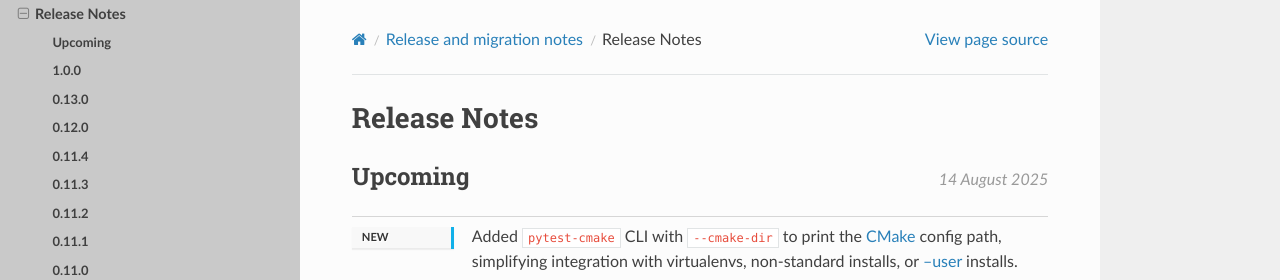
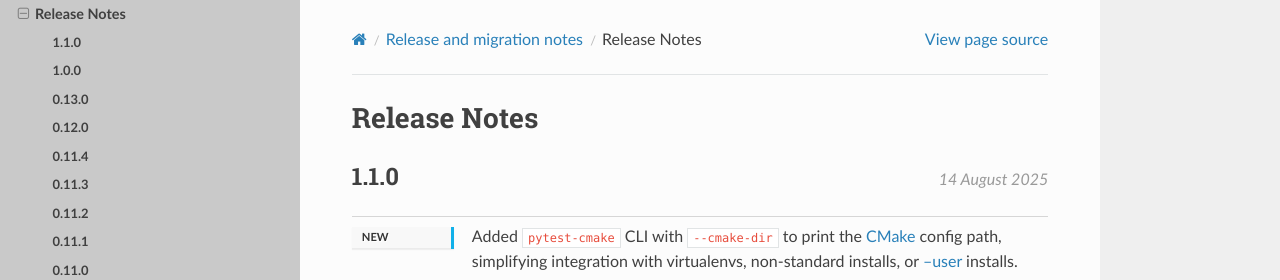
Before and after one commit to python-cmake/pytest-cmake, a Sphinx documentation site: the page built from doc/release/release_notes.rst, in a window 1280 px wide and 900 px high. Shown: the top 280 px of the window. Built offline with Sphinx 7.4.7 and the Read the Docs theme 3.1.0, drawn with Linux system fonts in a browser that asks for light colours.

Commit message:
Update version to 1.1.0

```diff
--- a/doc/release/release_notes.rst
+++ b/doc/release/release_notes.rst
@@ -4,7 +4,8 @@
 Release Notes
 *************
 
-.. release:: Upcoming
+.. release:: 1.1.0
+    :date: 2025-08-14
 
     .. change:: new
 
--- a/pyproject.toml
+++ b/pyproject.toml
@@ -7,7 +7,7 @@ build-backend = "hatchling.build"
 
 [project]
 name = "pytest-cmake"
-version = "1.0.0"
+version = "1.1.0"
 description = "Provide CMake module for Pytest"
 readme = "README.md"
 requires-python = ">=3.7, <4"
```
